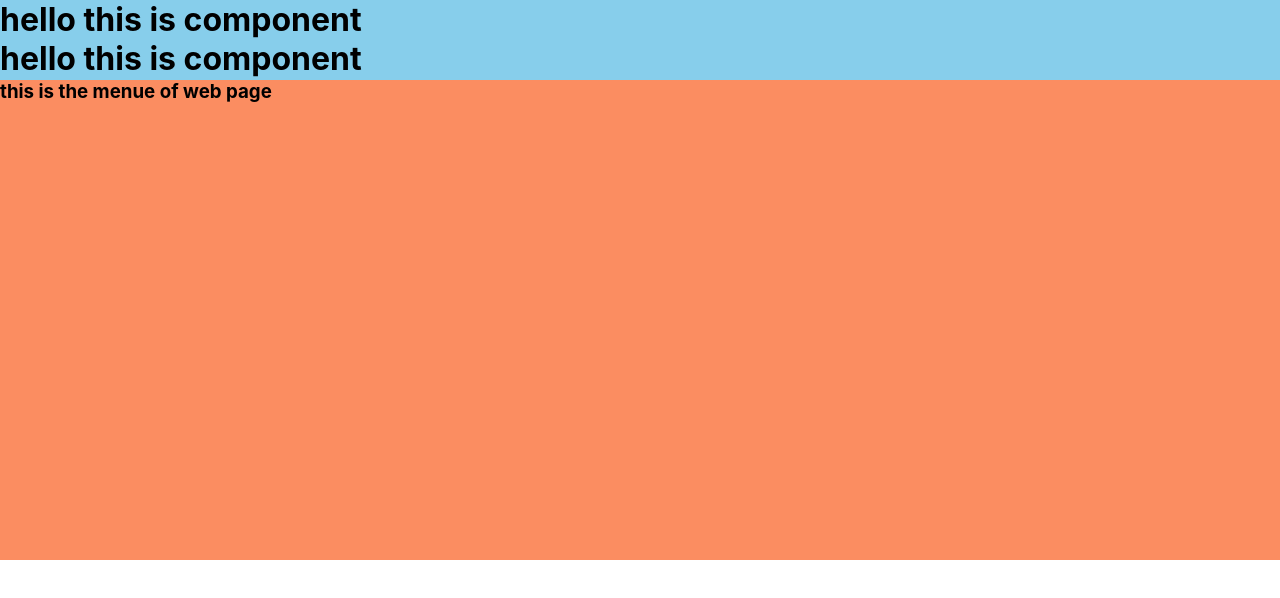
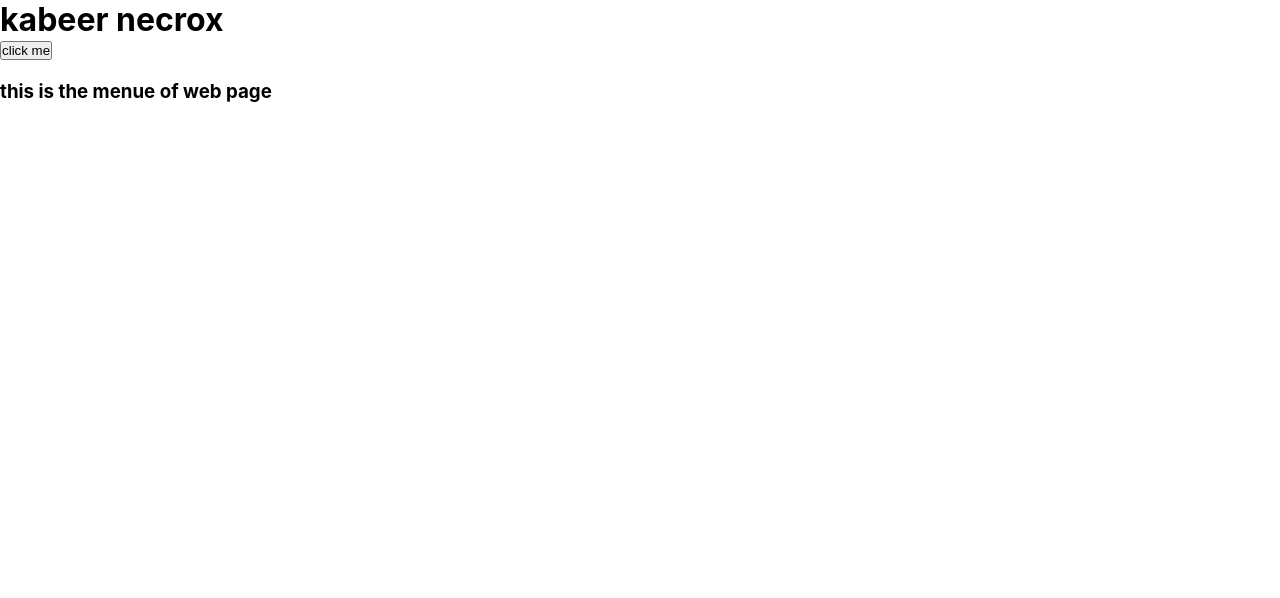
Before and after one commit to kabeer-necrox/fasp, a React (Create React App) app: page / in a window 1280 px wide. Shown: the top 598 px of the page. Built offline with nearby package versions, Linux system fonts and the light colour scheme.

Commit message:
this is new code

```diff
--- a/src/App.css
+++ b/src/App.css
@@ -6,12 +6,12 @@
 .menu{
   width: 100%;
   height: 60vh;
-  background-color: #fb8d61;
+  /* background-color: #fb8d61; */
 }
 
 
 .App{
   width: 100%;
   height: 80px;
-  background-color: skyblue;
+  /* background-color: skyblue; */
 }
--- a/src/App.js
+++ b/src/App.js
@@ -1,21 +1,27 @@
-import logo from './logo.svg';
-import './App.css';
-import User from './Useer';
-import Menu from './Menu';
+import logo from "./logo.svg";
+import "./App.css";
+import User from "./Useer";
+import Menu from "./Menu";
 
 function App() {
+  let data = "kabeer necrox"
+
+  function Apple()
+  {
+    data = "necrox"
+    alert(data)
+  }
   return (
     <>
-    <div className="App">
-     <User />
-     <User />
+      <div className="App">
+       <h1>{data}</h1>
 
-    </div>
+        <button onClick={()=>Apple()}>click me</button>
+      </div>
 
-    <div className="menu">
-      <Menu />
-
-    </div>
+      <div className="menu">
+        <Menu />
+      </div>
     </>
   );
 }
```
